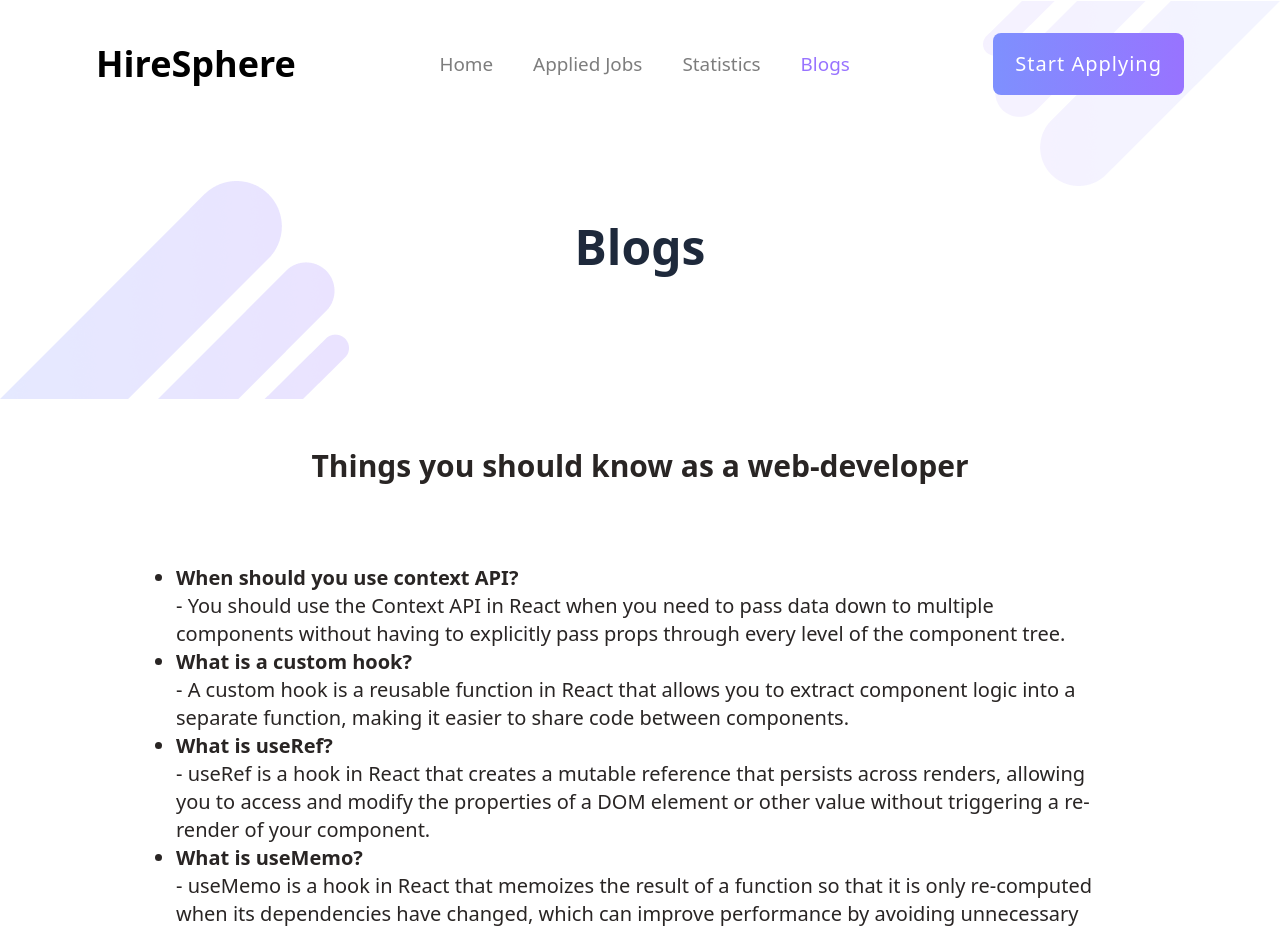
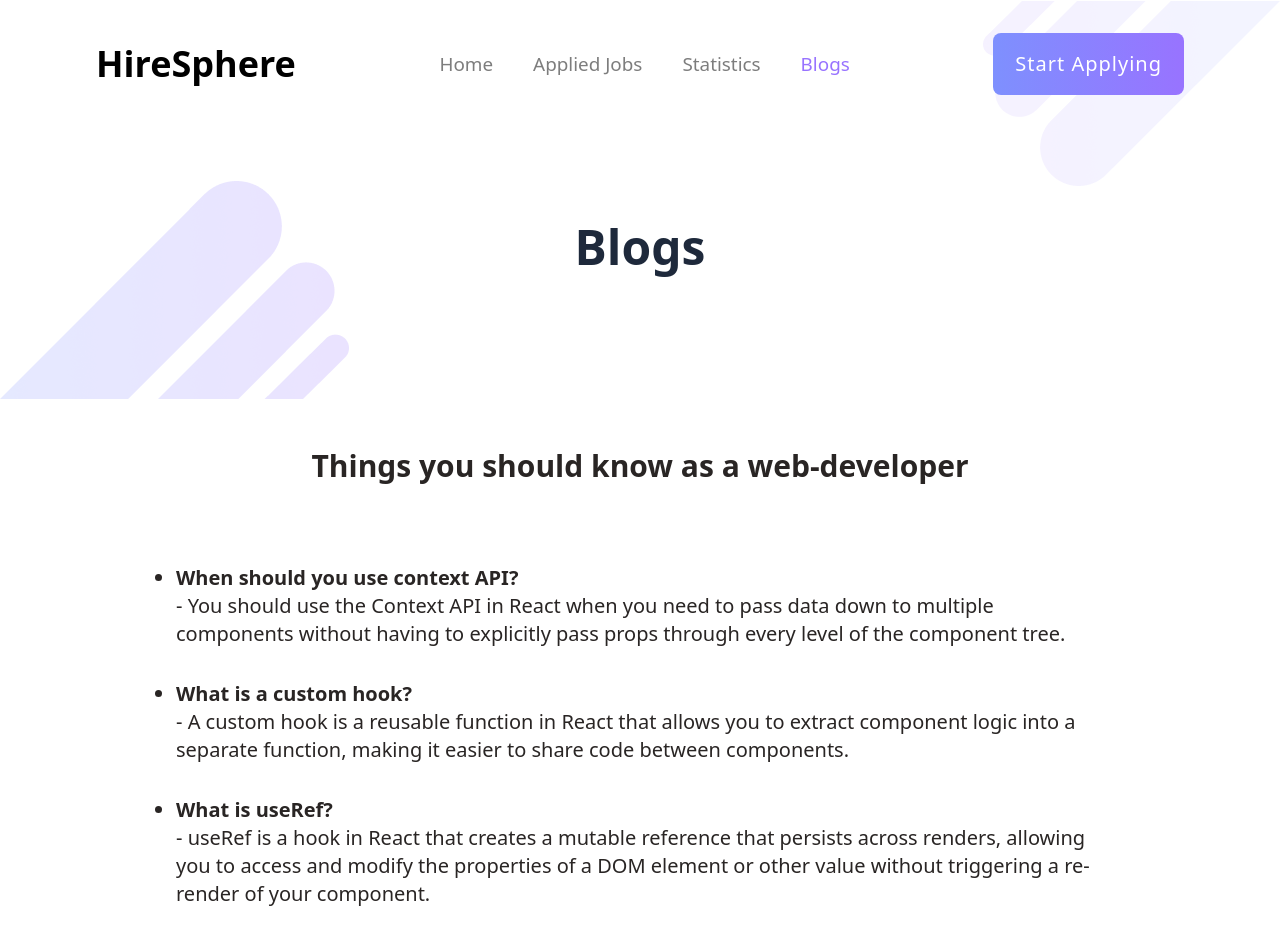
Before and after one commit to Tanzeebul-Tamim/career-hub-assignment-9, a React (Vite) app: page /blog in a window 1280 px wide. Shown: the top 932 px of the page. Built offline with nearby package versions, Linux system fonts and the light colour scheme.

Commit message:
blog gap added

```diff
--- a/src/components/Layout/Outlets/Blog/Blog.jsx
+++ b/src/components/Layout/Outlets/Blog/Blog.jsx
@@ -7,7 +7,7 @@ const Blog = () => {
         <p className="font-bold">Things you should know as a web-developer</p>
       </div>
       <div className="text-xl mx-20">
-        <ol style={{listStyle: "disc"}}>
+        <ol className="flex flex-col gap-8" style={{listStyle: "disc"}}>
             <li>
               <p className="font-bold">When should you use context API?</p>
               <p>- You should use the Context API in React when you need to pass data down to multiple components without having to explicitly pass props through every level of the component tree.</p>
```
